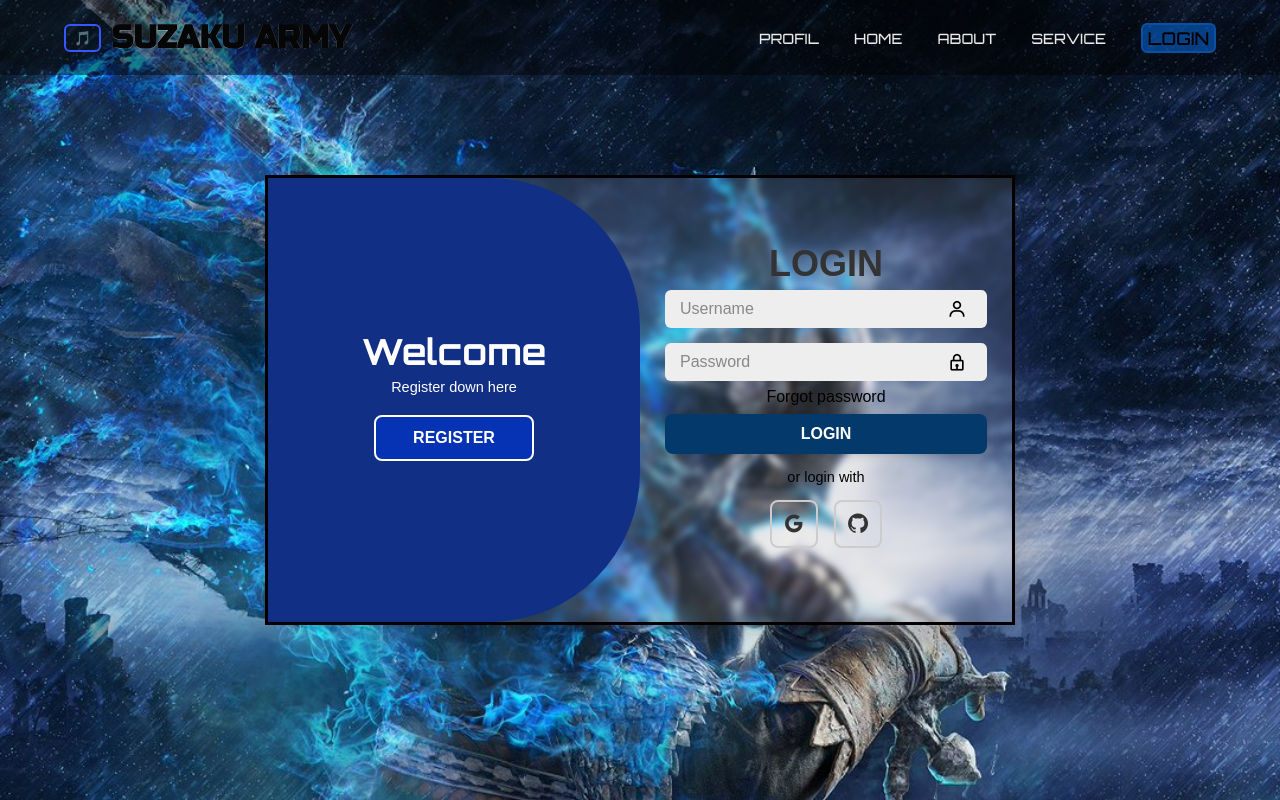
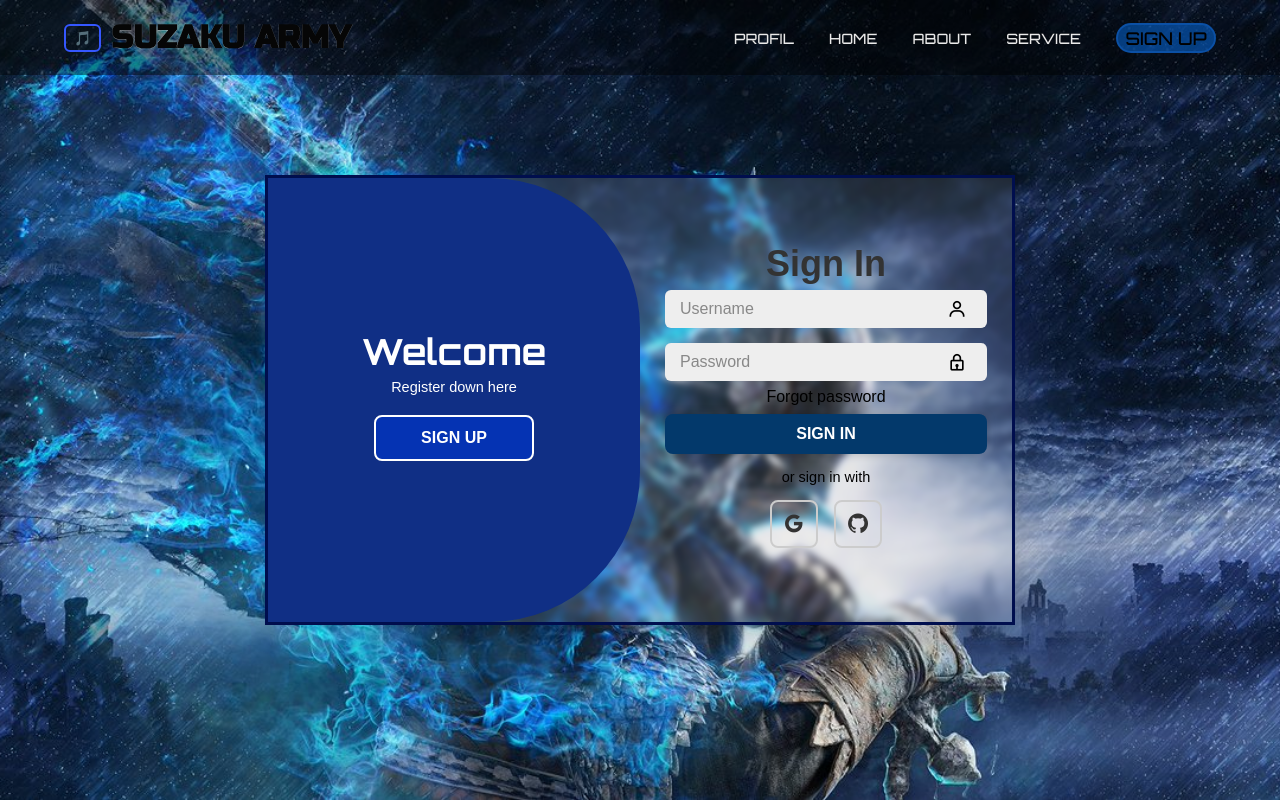
Before and after one commit to YuliantoSpd/SUZAKU-ARMY, a plain HTML site: page Login/index-login.html in a window 1280 px wide. Drawn offline with nearby package versions, Linux system fonts and the light colour scheme; a web font is replaced by a local one.

Commit message:
updatebaru

```diff
--- a/Login/index-login.html
+++ b/Login/index-login.html
@@ -55,16 +55,16 @@
       </div>
       <nav class="navigation">
         <a href="">PROFIL</a>
-        <a href="">HOME</a>
+        <a href="../index.html">HOME</a>
         <a href="">ABOUT</a>
         <a href="">SERVICE</a>
-        <button class="btnLogin-popup">LOGIN</button>
+        <button class="btnLogin-popup">SIGN UP</button>
       </nav>
     </header>
     <div class="container">
       <div class="form-box login">
         <form action="">
-          <h1>LOGIN</h1>
+          <h1>Sign In</h1>
           <div class="input-box">
             <input type="text" placeholder="Username" required />
             <i class="bx bx-user" style="color: #000000"></i>
@@ -76,8 +76,8 @@
           <div class="forgot-link">
             <a href="">Forgot password</a>
           </div>
-          <button type="submit" class="btn">LOGIN</button>
-          <p>or login with</p>
+          <button type="submit" class="btn">SIGN IN</button>
+          <p>or sign in with</p>
           <div class="social-icons">
             <a href=""><i class="bx bxl-google"></i></a>
             <a href=""><i class="bx bxl-github"></i></a>
@@ -87,7 +87,7 @@
 
       <div class="form-box register">
         <form action="">
-          <h1>Registration</h1>
+          <h1>Sign Up</h1>
           <div class="input-box">
             <input type="text" placeholder="Username" required />
             <i class="bx bx-user" style="color: #000000"></i>
@@ -100,8 +100,8 @@
             <input type="password" placeholder="Password" required />
             <i class="bx bx-lock" style="color: #000000"></i>
           </div>
-          <button type="submit" class="btn">REGISTER</button>
-          <p>or register with</p>
+          <button type="submit" class="btn">SIGN UP</button>
+          <p>or sign up with</p>
           <div class="social-icons">
             <a href=""><i class="bx bxl-google"></i></a>
             <a href=""><i class="bx bxl-github"></i></a>
@@ -112,12 +112,12 @@
         <div class="toggle-panel toggle-left">
           <h1>Welcome</h1>
           <p>Register down here</p>
-          <button class="btn register-btn">REGISTER</button>
+          <button class="btn register-btn">SIGN UP</button>
         </div>
         <div class="toggle-panel toggle-right">
           <h1>Welcome Back</h1>
           <p>Have account?</p>
-          <button class="btn login-btn">LOGIN</button>
+          <button class="btn login-btn">SIGN IN</button>
         </div>
       </div>
     </div>
--- a/Login/stylelogin.css
+++ b/Login/stylelogin.css
@@ -19,7 +19,7 @@ body {
   -webkit-backdrop-filter: blur(12px);
   overflow: hidden;
   margin: 20px;
-  border: 3px #060000 solid;
+  border: 3px #000e4e solid;
 }
 
 .container h1 {
@@ -140,6 +140,13 @@ form {
 .social-icons {
   display: flex;
   justify-content: center;
+}
+
+.social-icons a:hover{
+  transform: scale(1.1);
+  background: #eee;
+  color: #000000;
+  border-color: #000a94 ;
 }
 
 .social-icons a {
--- a/css/stylenav.css
+++ b/css/stylenav.css
@@ -68,12 +68,12 @@ header {
 }
 
 .navigation .btnLogin-popup {
-    width: 75px;
+    width: 100px;
     height: 30px;
     font-family: 'Orbitron',sans-serif;
     background:rgba(6, 106, 221, 0.541);
     border: 2px solid #0b50a5;
-    border-radius: 6px;
+    border-radius: 50px;
     cursor: pointer;
     font-size: 1.1em;
     font-weight: 500;
```
Also changed, not shown: index.html (+1 -1 lines), Profil/index-about.html (deleted), Profil/profil-about.html (added).
